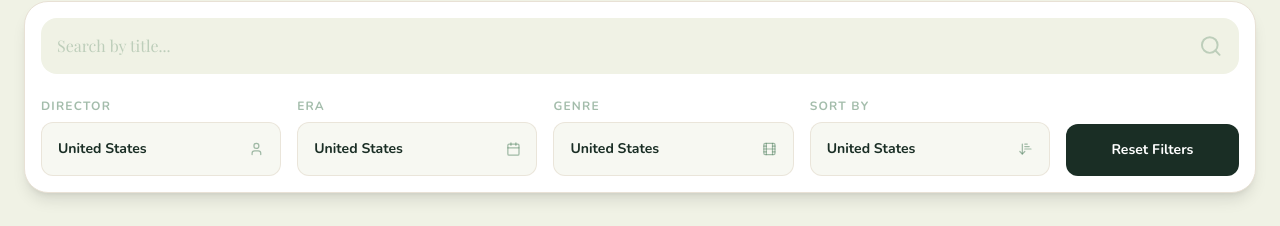
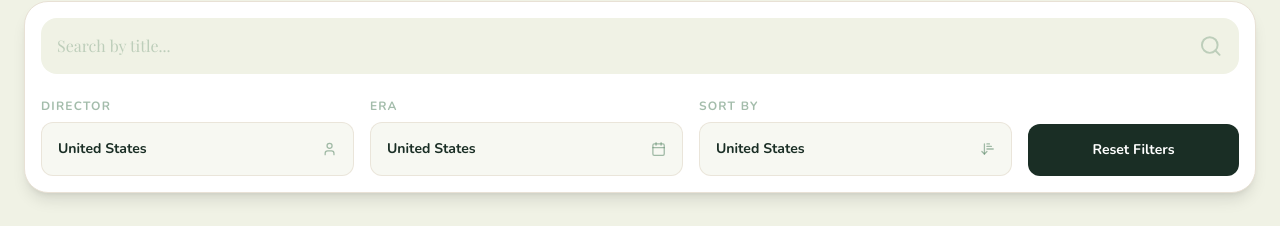
Before and after one commit to LiaShiroma/ghibli-explorer, a React (Vite) app: page / in a window 1280 px wide. Shown: the part 723-949 px from the top of the page. Built offline with nearby package versions, Linux system fonts and the light colour scheme; no server answers; a web font is replaced by a local one.

Commit message:
chore: remove unused genre filter

```diff
--- a/src/components/FilterSection.jsx
+++ b/src/components/FilterSection.jsx
@@ -1,7 +1,7 @@
 import Button from "./Button";
 import SearchInput from "./SearchInput";
 import Select from "./Select";
-import { ArrowDownNarrowWide, Calendar, Film, User } from "lucide-react";
+import { ArrowDownNarrowWide, Calendar, User } from "lucide-react";
 
 function FilterSection({ search, onSearchChange}) {
   return (
@@ -23,10 +23,6 @@ function FilterSection({ search, onSearchChange}) {
             icon={<Calendar size={16} className="text-green/50" />}
           />
           <Select
-            label="Genre"
-            icon={<Film size={16} className="text-green/50" />}
-          />
-          <Select
             label="Sort by"
             icon={<ArrowDownNarrowWide size={16} className="text-green/50" />}
           />
```
